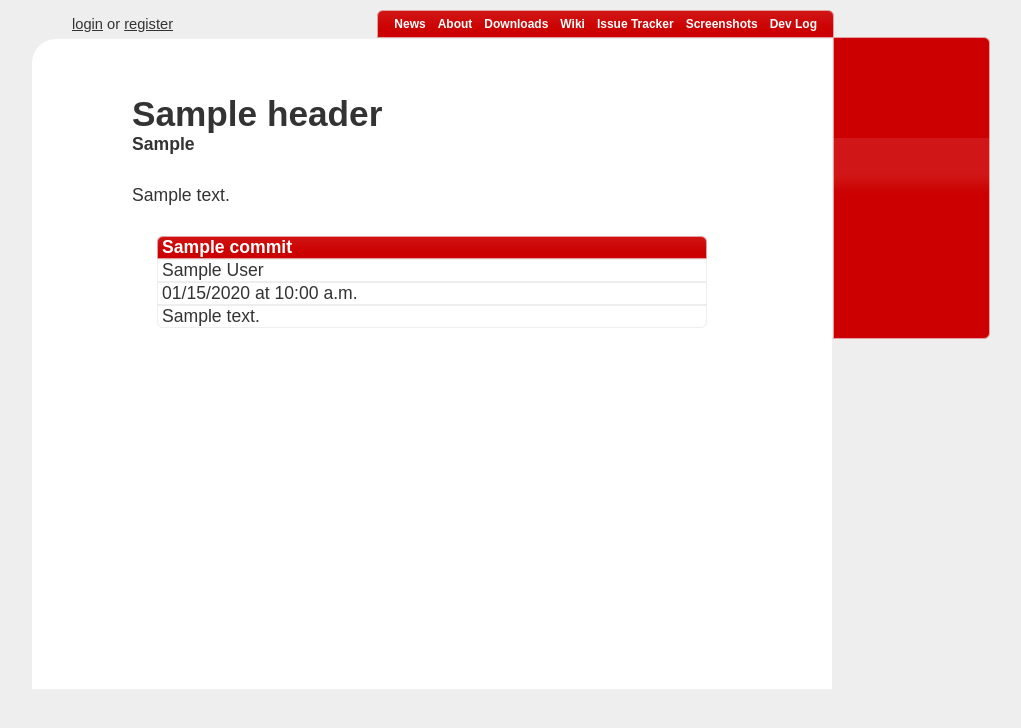
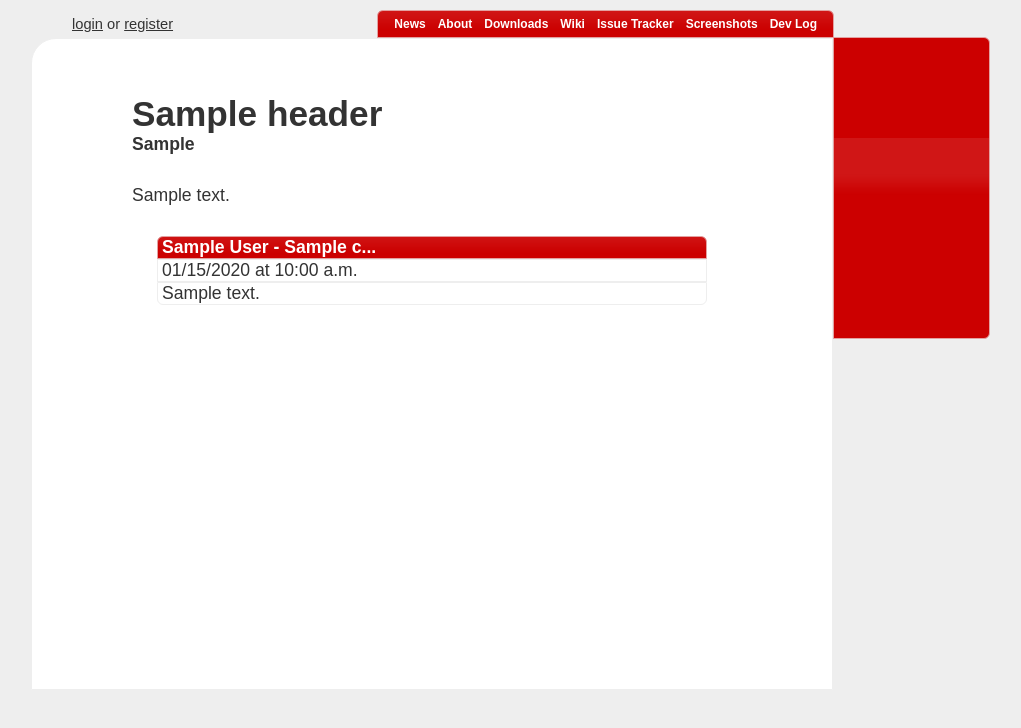
Before and after one commit to royvandewater/project_showcase, a Django app: template templates/dev_log/index.html in a window 1280 px wide. Shown: the top 728 px of the page, without its empty margins (129-1150 px from the left). Run offline with Django 3.2, Linux system fonts and the light colour scheme; data comes from the database, SQL or seed files in the repository; the template is opened without the code that fills it: values that come from a table or form of the project are taken from there, most other values are stand-ins (such as "Sample title", 1, 10 or a date in 2020); some libraries are stand-ins or nearby versions.

Commit message:
Reordered git log fields in template

```diff
--- a/media/css/main.css
+++ b/media/css/main.css
@@ -221,7 +221,7 @@ div.log_entry div {
   padding: 0 4px;
 }
 
-div.log_commit a {
+div.log_entry a {
   text-decoration: none;
 }
 
--- a/templates/dev_log/index.html
+++ b/templates/dev_log/index.html
@@ -3,14 +3,16 @@
 {% block main_content %}
   {% for entry in log %}
   <div class="log_entry">
-    <div class="log_commit ui-widget-header ui-corner-top">
+    <div class="log_author ui-widget-header ui-corner-top">
+      {{ entry.author }}
       {% if entry.commit_url %}
-        <a href="{{ entry.commit_url }}">{{ entry.commit }}</a>
-      {% else %}
-        {{ entry.commit }}
+      - <a href="{{ entry.commit_url }}">{{ entry.commit|slice:":8" }}...</a>
       {% endif %}
     </div>
-    <div class="log_author ui-widget-content">{{ entry.author }}</div>
+    {% comment %}
+    <div class="log_commit ui-widget-content">
+    </div>
+    {% endcomment %}
     <div class="log_date ui-widget-content">{{ entry.datetime|date:"m/d/Y" }} at {{ entry.datetime|time:"g:i a" }}</div>
     <div class="log_description ui-widget-content ui-corner-bottom">{{ entry.message }}</div>
   </div>
```
